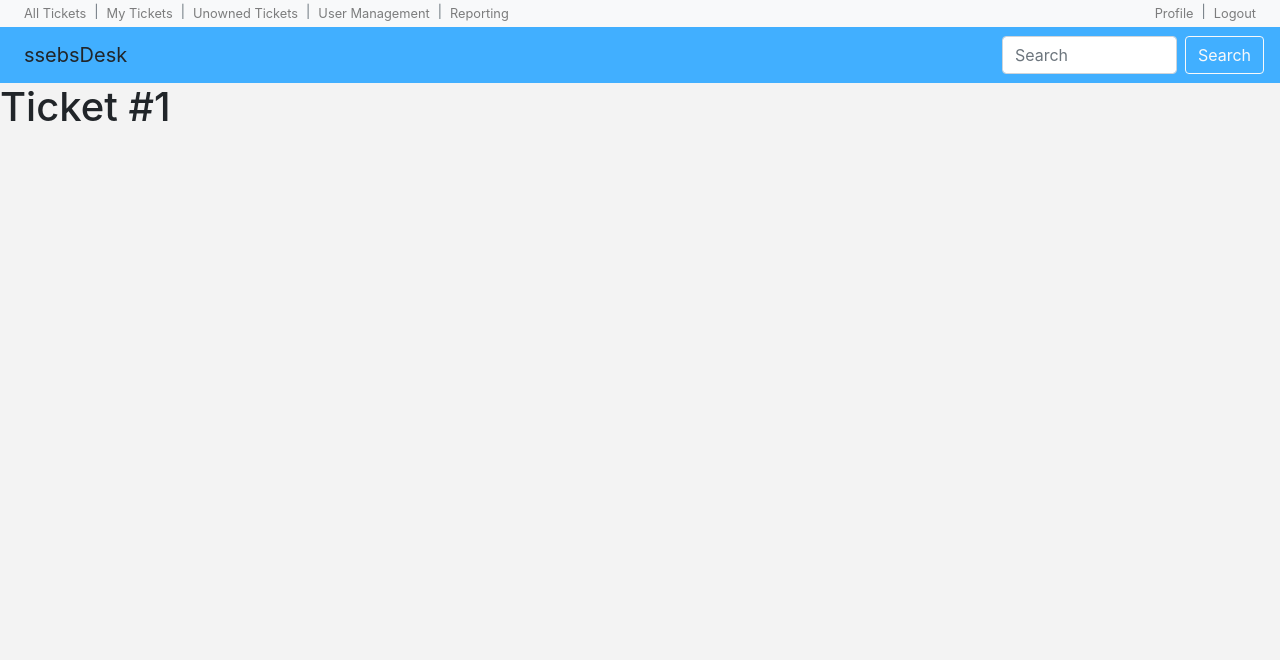
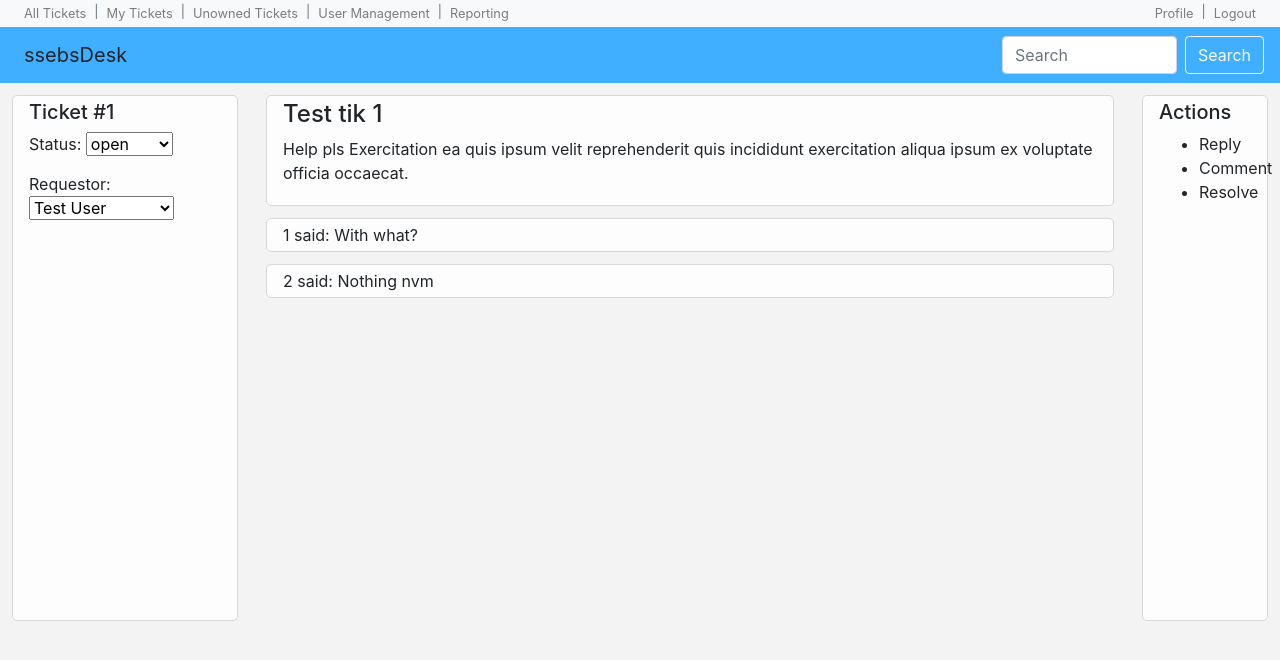
Before and after one commit to ssebs/ssebs-desk, a React (Create React App) app: page /ticket/1 in a window 1280 px wide. Shown: the top 660 px of the page. Built offline with nearby package versions, Linux system fonts and the light colour scheme; data requests are answered from the project's data file.

Commit message:
basic ticket page

```diff
--- a/src/components/Home/index.jsx
+++ b/src/components/Home/index.jsx
@@ -1,5 +1,5 @@
 import React, { useState, useEffect } from "react";
-
+import { withRouter } from "react-router-dom";
 import FilterBox from "./FilterBox";
 import Sidebar from "./Sidebar";
 import TicketList from "../Ticket/TicketList";
@@ -23,7 +23,7 @@ for (let i = 0; i < 12; i++) {
     sampleAllTickets.push(tmpTik);
 }
 
-const Home = () => {
+const Home = props => {
     const [myTickets, setMyTickets] = useState(null);
     const [allTickets, setAllTickets] = useState(null);
 
@@ -39,15 +39,25 @@ const Home = () => {
     return (
         <div className="home-layout">
             <Sidebar />
-            {myTickets && allTickets && (
-                <div className="home-layout-center">
-                    <TicketList title="My Tickets" list={myTickets} />
-                    <TicketList title="All Tickets" list={allTickets} />
-                </div>
+            {myTickets && allTickets ? (
+                <section className="home-layout-center">
+                    <TicketList
+                        title="My Tickets"
+                        list={myTickets}
+                        history={props.history}
+                    />
+                    <TicketList
+                        title="All Tickets"
+                        list={allTickets}
+                        history={props.history}
+                    />
+                </section>
+            ) : (
+                <div>Loading...</div>
             )}
             <FilterBox />
         </div>
     );
 };
 
-export default Home;
+export default withRouter(Home);
--- /dev/null
+++ b/src/components/Ticket/Comment.jsx
@@ -0,0 +1,11 @@
+import React from "react";
+
+const Comment = ({ text, author }) => {
+    return (
+        <div>
+            {author} said: {text}
+        </div>
+    );
+};
+
+export default Comment;
--- a/src/components/Ticket/TicketList.jsx
+++ b/src/components/Ticket/TicketList.jsx
@@ -1,6 +1,6 @@
 import React from "react";
 
-const TicketList = ({ list, title}) => {
+const TicketList = ({ list, title, history }) => {
     return (
         <div className="ticket-list">
             <h3>{title}</h3>
@@ -8,7 +8,12 @@ const TicketList = ({ list, title}) => {
                 let shortBody = "" + tkt.body;
                 shortBody = shortBody.substr(0, 64) + "...";
                 return (
-                    <button key={tkt.id} className="">
+                    <button
+                        key={tkt.id}
+                        onClick={() => {
+                            history.push(`/ticket/${tkt.id}`);
+                        }}
+                    >
                         <div className="d-flex justify-content-between">
                             <div className="font-weight-kindabold">
                                 {tkt.subject}
--- a/src/components/Ticket/index.jsx
+++ b/src/components/Ticket/index.jsx
@@ -1,19 +1,94 @@
 import React, { useState, useEffect } from "react";
+
+import Comment from "./Comment";
 
 const Ticket = props => {
     const [ticket, setTicket] = useState(null);
+    const [statuses, setStatuses] = useState(null);
+    const [users, setUsers] = useState(null)
 
     useEffect(() => {
+        // Get ticket info
         fetch(`http://localhost:3005/tickets/${props.match.params.id}`)
             .then(resp => resp.json())
             .then(resp => {
-                console.log(resp);
+                setTicket(resp);
+            });
+        // Get statuses
+        fetch(`http://localhost:3005/statuses`)
+            .then(resp => resp.json())
+            .then(resp => {
+                setStatuses(resp);
+            });
+        // Get users
+        fetch(`http://localhost:3005/users`)
+            .then(resp => resp.json())
+            .then(resp => {
+                setUsers(resp);
             });
     }, []);
 
     return (
-        <div>
-            <h1>Ticket #{props.match.params.id}</h1>
+        <div className="ticket-layout">
+            {ticket && statuses && users ? (
+                <>
+                    <div className="ticket-meta">
+                        <h5>Ticket #{props.match.params.id}</h5>
+                        <p>
+                            Status:{" "}
+                            <select name="status">
+                                {statuses.map(status => (
+                                    <option
+                                        value={status.id}
+                                        selected={status.id === ticket.status}
+                                    >
+                                        {status.status}
+                                    </option>
+                                ))}
+                            </select>
+                        </p>
+                        <p>
+                            Requestor:{" "}
+                            <select name="requestor">
+                                {users.map(user => (
+                                    <option
+                                        value={user.id}
+                                        selected={user.id === ticket.requestor}
+                                    >
+                                        {user.name}
+                                    </option>
+                                ))}
+                            </select>
+                        </p>
+                    </div>
+                    <section className="ticket-center">
+                        <div className="ticket-header">
+                            <h4>{ticket.subject}</h4>
+                            <p>{ticket.body}</p>
+                        </div>
+                        {ticket.comments &&
+                            ticket.comments.map(comment => (
+                                <div className="ticket-comments">
+                                    <Comment
+                                        key={comment.id}
+                                        text={comment.text}
+                                        author={comment.author}
+                                    />
+                                </div>
+                            ))}
+                    </section>
+                    <div className="ticket-actions">
+                        <h5>Actions</h5>
+                        <ul>
+                            <li>Reply</li>
+                            <li>Comment</li>
+                            <li>Resolve</li>
+                        </ul>
+                    </div>
+                </>
+            ) : (
+                <div>Loading...</div>
+            )}
         </div>
     );
 };
--- a/src/index.scss
+++ b/src/index.scss
@@ -17,17 +17,20 @@ body {
     margin: auto;
     display: grid;
     grid-template-columns: 250px auto 150px;
-    // 83 is the height of the header
     grid-template-rows: 550px;
     grid-gap: 1rem;
 
-    .home-layout-left {
+    & > div {
         border: 1px solid $lightBorder;
         border-radius: 5px;
         padding: 0.25rem 1rem;
         margin: 0.75rem 0.25rem;
         background-color: $lighter;
     }
+
+    .home-layout-left {
+    }
+
     .home-layout-center {
         // background-color: $white;
         // border: 1px solid red;
@@ -54,10 +57,39 @@ body {
         }
     }
     .home-layout-right {
+    }
+}
+.ticket-layout {
+    max-width: 1280px;
+    margin: auto;
+    display: grid;
+    grid-template-columns: 250px auto 150px;
+    grid-template-rows: 550px;
+    grid-gap: 1rem;
+
+    & > div {
         border: 1px solid $lightBorder;
         border-radius: 5px;
         padding: 0.25rem 1rem;
-        margin: 0.75rem 0.25rem;
+        margin: 0.75rem 0.75rem;
         background-color: $lighter;
     }
+    .ticket-meta {
+    }
+    .ticket-header {
+        border: 1px solid $lightBorder;
+        border-radius: 5px;
+        padding: 0.25rem 1rem;
+        margin: 0.75rem auto;
+        background-color: $lighter;
+    }
+    .ticket-comments {
+        border: 1px solid $lightBorder;
+        border-radius: 5px;
+        padding: 0.25rem 1rem;
+        margin: 0.75rem auto;
+        background-color: $lighter;
+    }
+    .ticket-actions {
+    }
 }
```
